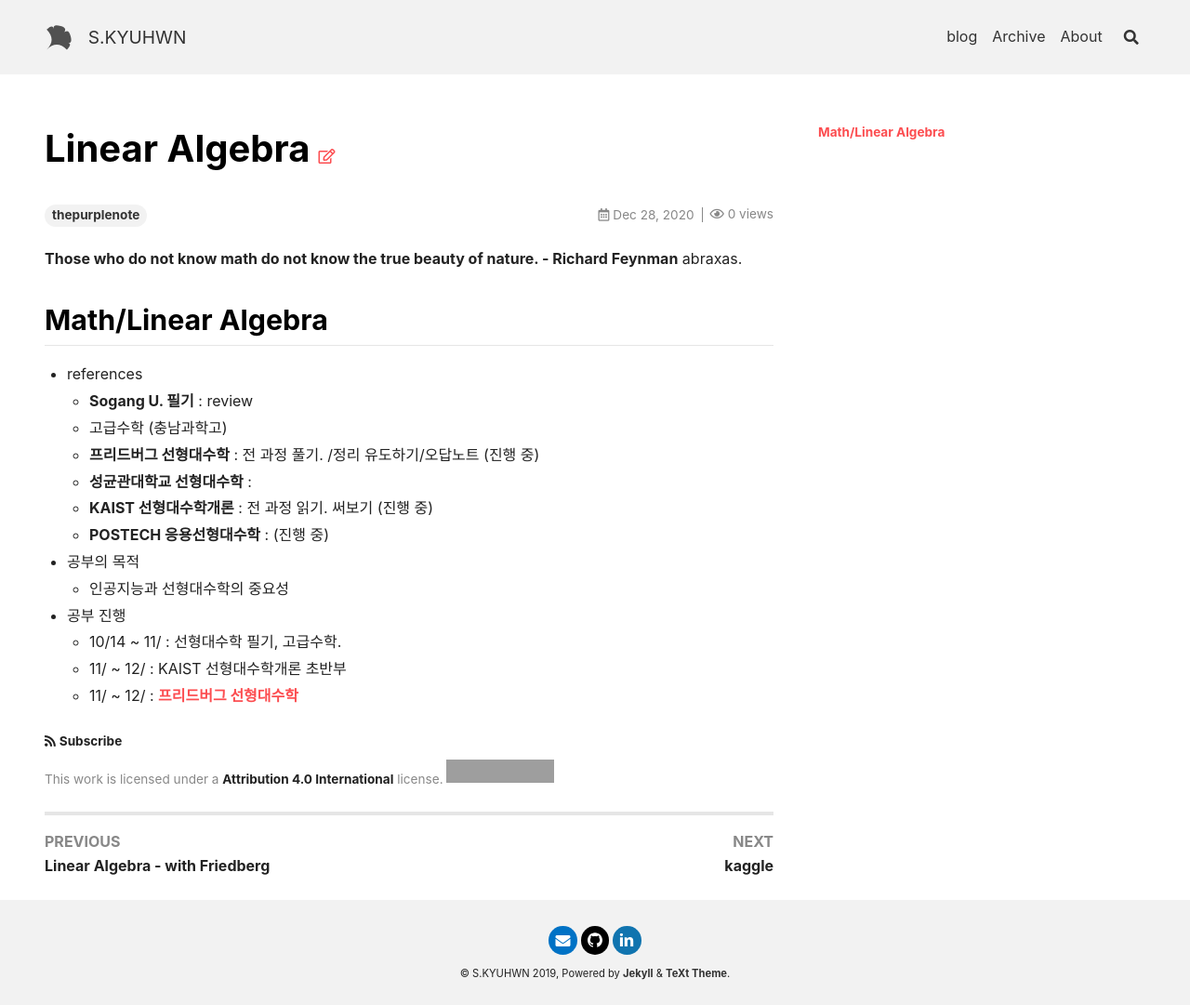
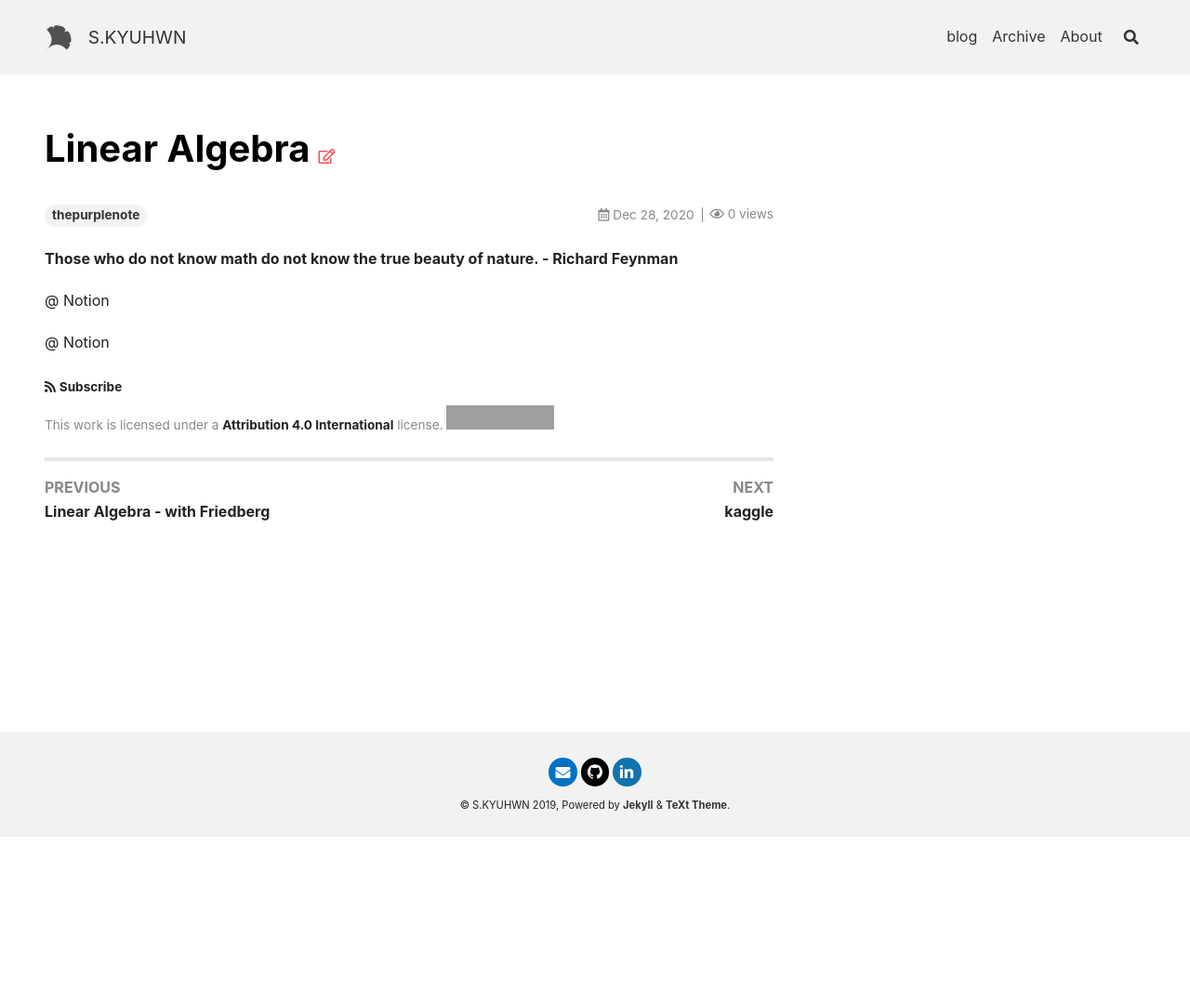
Before and after one commit to underthelights/previous, a Jekyll site: the page built from _posts/math/LinearAlgebra/2020-12-28-linearalg.md, in a window 1280 px wide. Shown: the whole page at 93% size. Built offline with Jekyll 4.4.1, drawn with Linux system fonts in a browser that asks for light colours; nearby versions of some CDN libraries; after the commit the page ends 900 px from its top, so only the background shows below that; grey boxes are pictures that could not be loaded.

Commit message:
@ Notion

```diff
--- a/_posts/math/LinearAlgebra/2020-12-28-linearalg.md
+++ b/_posts/math/LinearAlgebra/2020-12-28-linearalg.md
@@ -8,23 +8,8 @@ first_modify_date: 2020-12-28 21:18:00 +08:00
 picture_frame: shadow
 ---
 **Those who do not know math do not know the true beauty of nature. - Richard Feynman**
-abraxas.
+
+@ Notion
 <!--more-->
 
-## Math/Linear Algebra
-
-- references
-  - **Sogang U. 필기** : review
-  - 고급수학 (충남과학고)
-  - **프리드버그 선형대수학** : 전 과정 풀기. /정리 유도하기/오답노트 (진행 중)
-  - **성균관대학교 선형대수학** :
-  - **KAIST 선형대수학개론** : 전 과정 읽기. 써보기 (진행 중)
-  - **POSTECH 응용선형대수학** : (진행 중)
-
-- 공부의 목적
-  - 인공지능과 선형대수학의 중요성
-
-- 공부 진행
-  - 10/14 ~ 11/ : 선형대수학 필기, 고급수학.
-  - 11/ ~ 12/ : KAIST 선형대수학개론 초반부
-  - 11/ ~ 12/ : [프리드버그 선형대수학](https://underthelights.github.io/thepurplenote%20linearalgebra%20math/2020/12/28/linear_friedberg.html)
+@ Notion
```
